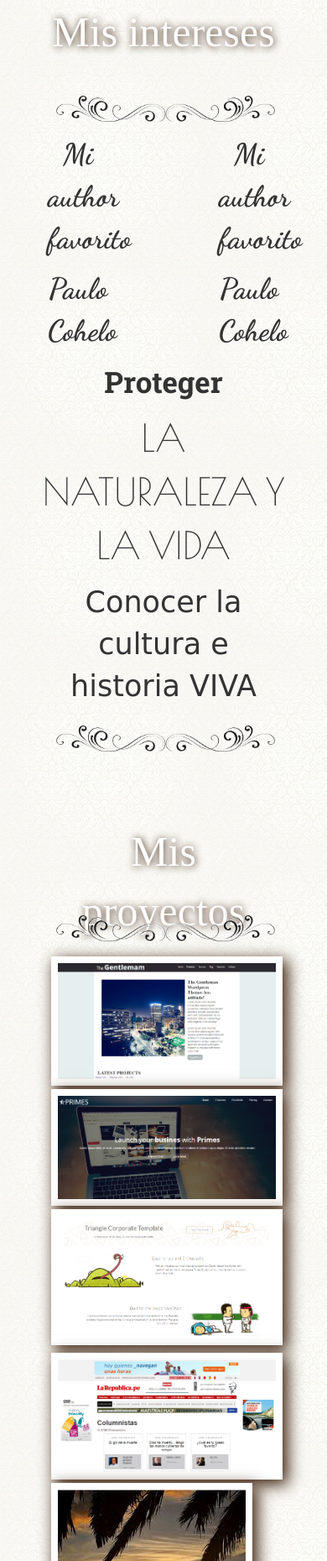
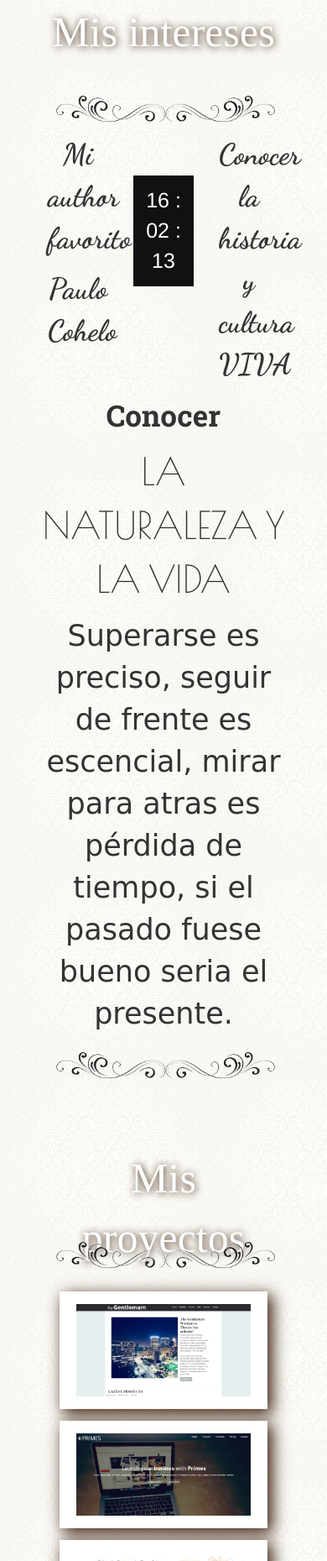
Before and after one commit to arabelia/arabelia.github.io, a website: page assets/jade/espanol.jade in a window 390 px wide. Shown: the part 1376-3235 px from the top of the page at 84% size. Drawn offline with nearby package versions, Linux system fonts and the light colour scheme; files that its build step writes are made by us from their sources; a web font is replaced by a local one.

Commit message:
avance de secciones y reloj insertado

```diff
--- a/assets/css/main.css
+++ b/assets/css/main.css
@@ -86,7 +86,12 @@ font-family: 'Unna', "Times New Roman", serif;
 .enlinea{display: inline-block;}
 .espaciado{margin: 3em;}
 .courier{font-family: "courier","Monaco",serif;}
-.cuadros img{margin: 0.3em; border: 8px solid #fff; box-shadow: 5px 5px 18px 1px #391D0A;}
+
+/*efecto de cuadros de portafolios*/
+.cuadros{box-shadow: 5px 5px 18px 1px #391D0A; background-color: #fff;margin: 1em;}
+.cuadros img{margin: 0.3em; border: 8px solid #fff; margin: 0.5em; width: 90%}
+.cuadros a{text-decoration: none; }
+.descripcion{color:#111; font-family: 'Roboto Slab', serif; font-size: 15px; }
 
 
 /*efectos de contacto*/
@@ -97,6 +102,10 @@ font-family: 'Unna', "Times New Roman", serif;
 .contacto img{ border-radius: 50%;}
 /*.contactos{background-image: url('../images/pie.jpg')}*/
 
+/*efectos para el reloj*/
+#reloj{
+    font-size: 25px; margin-top: 2em; padding: 0.5em 0; background-color: #111; color: #fff;
+}
 
 /*efecto burbujas de portada*/
 html {
--- a/assets/jade/espanol.jade
+++ b/assets/jade/espanol.jade
@@ -17,27 +17,27 @@ block interes1
 //- block interes2
 //- 	+interes2("Mi author favorito","Paulo Cohelo")
 block interes3
-	+interes2("Mi author favorito","Paulo Cohelo")
+	+interes2("Conocer la historia y cultura VIVA")
 block interes4
-	+interes1("Proteger")
+	+interes1("Conocer")
 block interes5
 	+interes1("LA NATURALEZA Y LA VIDA")
 block interes6
-	+interes1("Conocer la cultura e historia VIVA")
+	+interes1("Superarse es preciso, seguir de frente es escencial, mirar para atras es pérdida de tiempo, si el pasado fuese bueno seria el presente.")
 block cuadros
 	.div
-		.row.cuadros
+		.row
 			.col-sm-4
-				+imagen('../images/gentleman.png')
+				+cuadros("https://github.com/arabelia/gentleman",'../images/gentleman.png')
 			.col-sm-4
-				+imagen('../images/primes.png')
+				+cuadros("https://github.com/arabelia/primes",'../images/primes.png')
 			.col-sm-4
-				+imagen('../images/triangle.png')
-		.row.cuadros
+				+cuadros("https://github.com/VivianaRA/Triangle-Theme",'../images/triangle.png')
+		.row
 			.col-sm-6
-				+imagen('../images/republica.png')
+				+cuadros("https://github.com/elizabethqsaico/Lab-LaRepublica",'../images/republica.png')
 			.col-sm-6
-				+imagen('../images/descarga.jpg')
+				+cuadros("https://github.com/arabelia/escuela-danza",'../images/danza.png')
 
 		.col-sm-2
 block contactame
--- a/assets/jade/layout.jade
+++ b/assets/jade/layout.jade
@@ -2,7 +2,7 @@ include mixin.jade
 doctype html
 html(lang='es-PE')
 	include head.jade
-	body.centrar
+	body.centrar(onload="mueveReloj()")
 		.contenedor
 			//-header
 			.container
@@ -23,6 +23,10 @@ html(lang='es-PE')
 							.col-xs-4
 								.interes2
 									block interes2
+									//- reloj
+									//- form(name="form_reloj")
+									//- 	input(type="text" name="reloj" size="10")
+									#reloj
 							.col-xs-4
 								.interes3
 									block interes3
@@ -32,12 +36,8 @@ html(lang='es-PE')
 							.interes5
 								block interes5
 						.row
-							.col-sm-6
-								.interes6
-									block interes6
-							.col-sm-7
-								.interes6
-									block interes7
+							.interes6
+								block interes6
 					+separador()
 				.row.espaciado
 					block trabajos
@@ -54,3 +54,6 @@ html(lang='es-PE')
 							+imagen('../images/face.jpg')
 						.contacto.enlinea
 							+imagen('../images/github.png')
+		script(src="https://ajax.googleapis.com/ajax/libs/jquery/1.9.1/jquery.min.js")
+		script(src="https://maxcdn.bootstrapcdn.com/bootstrap/3.3.6/js/bootstrap.min.js" integrity="sha384-0mSbJDEHialfmuBBQP6A4Qrprq5OVfW37PRR3j5ELqxss1yVqOtnepnHVP9aJ7xS" crossorigin="anonymous")
+		script(type="text/javascript" src="../js/main.js")
--- a/assets/jade/mixin.jade
+++ b/assets/jade/mixin.jade
@@ -21,6 +21,13 @@ mixin nombre(...items)
 //- intereses
 mixin interes2(a,b)
 	p.interes1= a
-	p.interes1=b
+	p.interes1= b
 mixin interes1(a)
 	p.interes4= a
+
+//- generador de cuadros de proyectos y su descripcio
+mixin cuadros(href,src,texto)
+	.cuadros
+		a(href= href, target=_blank)
+			img(src= src)
+			.descripcion= texto
--- /dev/null
+++ b/assets/js/main.js
@@ -0,0 +1,23 @@
+function mueveReloj(){
+  	momentoActual = new Date()
+   	hora = momentoActual.getHours()
+   	minuto = momentoActual.getMinutes()
+   	segundo = momentoActual.getSeconds()
+
+   	str_segundo = new String (segundo)
+   	if (str_segundo.length == 1)
+      	segundo = "0" + segundo
+
+   	str_minuto = new String (minuto)
+   	if (str_minuto.length == 1)
+      	minuto = "0" + minuto
+
+   	str_hora = new String (hora)
+   	if (str_hora.length == 1)
+      	hora = "0" + hora
+
+   	horaImprimible = hora + " : " + minuto + " : " + segundo
+   	// document.form_reloj.reloj.value = horaImprimible
+   	document.getElementById("reloj").innerHTML= horaImprimible
+   	setTimeout("mueveReloj()",1000)
+}
```
Also changed, not shown: assets/images/danza.PNG (added), assets/public/espanol.html, assets/public/layout.html.
